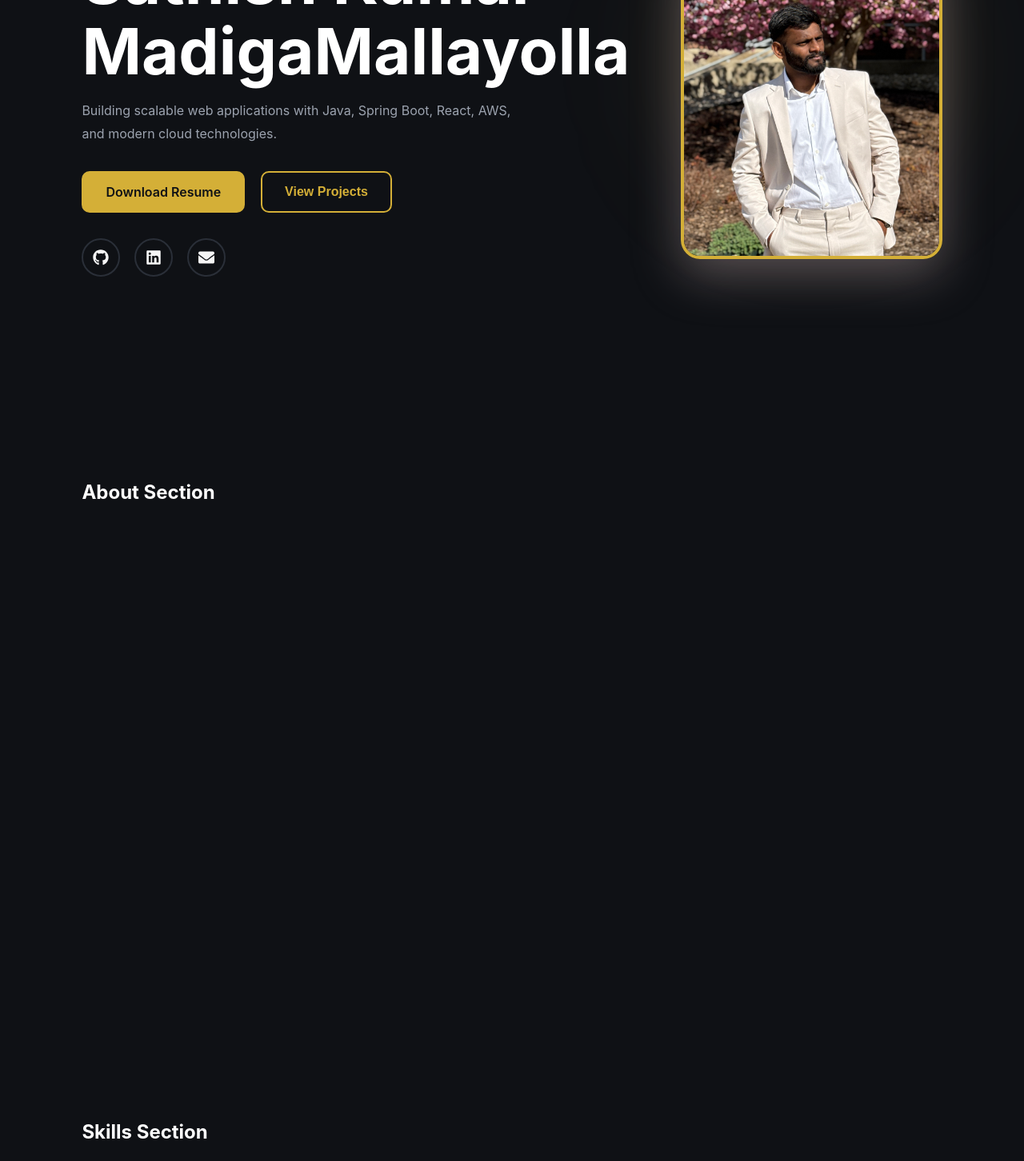
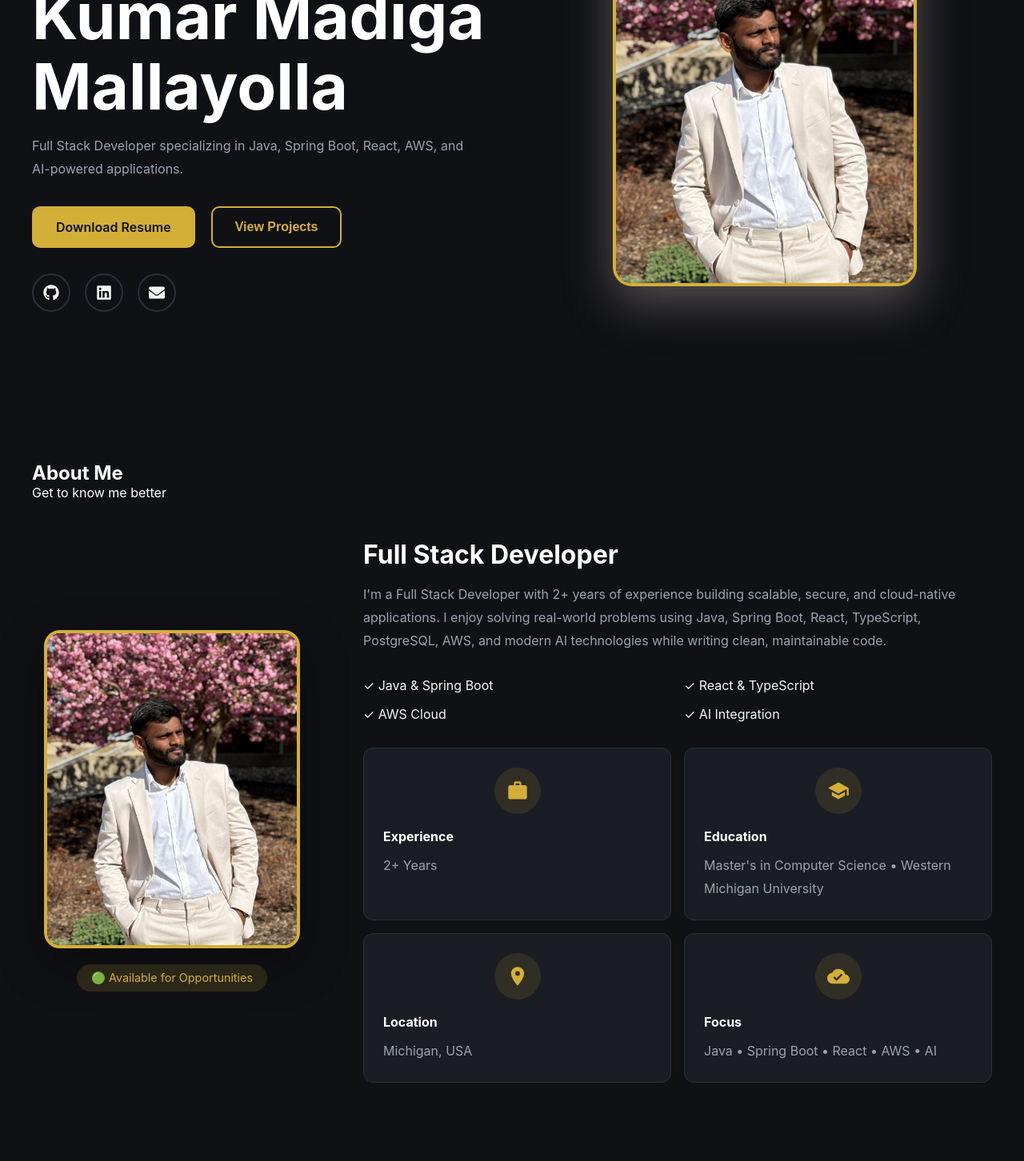
Before and after one commit to Sathish0620/Portfolio, a React (Vite) app: page / in a window 1280 px wide. Shown: the part 320-1772 px from the top of the page at 80% size. Built offline with nearby package versions, Linux system fonts and the light colour scheme.

Commit message:
feat: enhance about section with reusable cards and animations

```diff
--- /dev/null
+++ b/src/animations/variants.ts
@@ -0,0 +1,32 @@
+export const slideInLeft = {
+  hidden: {
+    opacity: 0,
+    x: -50,
+  },
+  visible: {
+    opacity: 1,
+    x: 0,
+  },
+};
+
+export const scaleIn = {
+  hidden: {
+    opacity: 0,
+    scale: 0.9,
+  },
+  visible: {
+    opacity: 1,
+    scale: 1,
+  },
+};
+
+export const fadeInUp = {
+  hidden: {
+    opacity: 0,
+    y: 30,
+  },
+  visible: {
+    opacity: 1,
+    y: 0,
+  },
+};
--- a/src/components/About/About.css
+++ b/src/components/About/About.css
@@ -0,0 +1,178 @@
+.about {
+  padding: 6rem 1.5rem;
+}
+
+.about-container {
+  max-width: 1200px;
+  margin: 0 auto;
+}
+
+.about-content {
+  display: grid;
+  grid-template-columns: 350px 1fr;
+  gap: 4rem;
+  align-items: center;
+  margin-top: 3rem;
+}
+
+/* Image */
+
+.about-image {
+  text-align: center;
+}
+
+.about-image img {
+  width: 100%;
+  max-width: 320px;
+
+  border-radius: 20px;
+
+  border: 4px solid var(--gold);
+
+  box-shadow: 0 20px 60px rgba(0,0,0,.3);
+}
+
+.status-badge {
+  display: inline-block;
+
+  margin-top: 1rem;
+
+  background: rgba(212,175,55,.15);
+
+  color: var(--gold);
+
+  padding: 8px 18px;
+
+  border-radius: 999px;
+
+  font-size: .9rem;
+}
+
+/* Right */
+
+.about-info h3 {
+  font-size: 2rem;
+  margin-bottom: 1rem;
+}
+
+.about-info p {
+  color: var(--text-secondary);
+  line-height: 1.8;
+}
+
+.about-highlights {
+  margin: 2rem 0;
+
+  display: grid;
+  grid-template-columns: repeat(2,1fr);
+
+  gap: 1rem;
+}
+
+.about-highlights span {
+  color: var(--text);
+}
+
+/* Cards */
+
+.about-cards {
+  display: grid;
+  grid-template-columns: repeat(2,1fr);
+  gap: 1rem;
+}
+
+.about-card {
+  background: var(--surface);
+
+  padding: 1.5rem;
+
+  border: 1px solid var(--border);
+
+  border-radius: 12px;
+
+  transition: .3s;
+}
+
+.about-card:hover {
+  border-color: var(--gold);
+  transform: translateY(-5px);
+}
+
+.about-card h4 {
+    margin-bottom: .75rem;
+
+  display: flex;
+
+  align-items: center;
+
+  gap: 10px;
+
+}
+
+.about-card h4 svg {
+
+  color: var(--gold);
+
+  font-size: 1.2rem;
+
+}
+
+.about-card p {
+  color: var(--text-secondary);
+}
+
+.card-icon{
+
+width:58px;
+height:58px;
+
+display:flex;
+align-items:center;
+justify-content:center;
+
+margin:auto;
+
+border-radius:50%;
+
+background:rgba(212,175,55,.12);
+
+color:var(--gold);
+
+font-size:28px;
+
+margin-bottom:18px;
+
+transition:.3s;
+
+}
+
+.about-card:hover .card-icon{
+
+transform:scale(1.08);
+
+background:var(--gold);
+
+color:var(--bg);
+
+}
+
+
+
+/* Mobile */
+
+@media (max-width:900px){
+
+  .about-content{
+    grid-template-columns:1fr;
+    text-align:center;
+  }
+
+  .about-highlights{
+    grid-template-columns:1fr;
+  }
+
+  .about-cards{
+    grid-template-columns:1fr;
+  }
+
+}
--- a/src/components/About/About.tsx
+++ b/src/components/About/About.tsx
@@ -1,7 +1,91 @@
+import "./About.css";
+
+import heroImage from "../../assets/images/Photo.jpeg";
+import SectionTitle from "../SectionTitle/SectionTitle";
+import { PROFILE } from "../../constants/profile";
+import { ABOUT_CARDS } from "../../data/aboutData";
+import {fadeInUp} from "../../animations/variants";
+import { motion } from "framer-motion";
 const About = () => {
+
   return (
-    <section id="about">
-      <h1>About Section</h1>
+    <section id="about" className="about">
+      <div className="about-container">
+
+        <SectionTitle
+          title="About Me"
+          subtitle="Get to know me better"
+        />
+
+        <div className="about-content">
+
+          <div className="about-image">
+            <img
+              src={heroImage}
+              alt={PROFILE.firstName}
+            />
+
+            {PROFILE.available && (
+              <span className="status-badge">
+                🟢 Available for Opportunities
+              </span>
+            )}
+          </div>
+
+          <div className="about-info">
+
+            <h3>
+              Full Stack Developer
+            </h3>
+
+            <p>
+              {PROFILE.about}
+            </p>
+
+            <div className="about-highlights">
+              {PROFILE.highlights.map((highlight) => (
+                <span key={highlight}>
+                  ✓ {highlight}
+                </span>
+              ))}
+            </div>
+
+            <motion.div
+              variants={fadeInUp}
+              initial="hidden"
+              whileInView="visible"
+              viewport={{ once:true }}
+              transition={{
+              duration:.5
+              }}
+              className="about-cards">
+                {ABOUT_CARDS.map(card => {
+                  const Icon = card.icon;
+
+                    return (
+
+                    <div className="about-card">
+
+                      <div className="card-icon">
+
+                        <Icon />
+
+                      </div>
+
+                      <h4>{card.title}</h4>
+
+                      <p>{card.value}</p>
+
+                    </div>
+                    )
+                })}
+            </motion.div>
+
+          </div>
+
+        </div>
+
+      </div>
     </section>
   );
 };
--- a/src/components/Hero/Hero.css
+++ b/src/components/Hero/Hero.css
@@ -4,7 +4,7 @@
   display: flex;
   align-items: center;
 
-  padding: 4rem 8%;
+  padding: 4rem 1.5rem;
 }
 
 .hero-container {
@@ -40,10 +40,6 @@
   margin-bottom: 1rem;
 }
 
-.hero-title span {
-  display: block;
-}
-
 .hero-description {
   max-width: 560px;
 
@@ -69,7 +65,7 @@
 }
 
 .hero-image-glow {
-  position: absolute;
+  /*position: absolute;
 
   width: 320px;
   height: 320px;
@@ -80,11 +76,12 @@
 
   filter: blur(80px);
 
-  z-index: -1;
+  z-index: -1;*/
+  display:none;
 }
 
 .hero-image img {
-  width: 400px;
+  width: 380px;
   max-width: 100%;
 
   border-radius: 24px;
@@ -103,6 +100,17 @@
 
 
 @media (max-width: 900px) {
+  .hero {
+
+    padding: 2rem 1rem;
+
+  }
+  .hero-title {
+    font-size: clamp(2.2rem, 9vw, 3.2rem);
+    line-height: 1.15;
+    word-break: break-word;
+  }
+
   .hero-container {
     grid-template-columns: 1fr;
 
@@ -110,11 +118,23 @@
   }
 
   .hero-description {
-    margin: 0 auto 2rem;
+    max-width: 100%;
+    font-size: 1rem;
+    line-height: 1.7;
   }
 
   .hero-buttons {
-    justify-content: center;
+
+    flex-direction: column;
+
+    width: 100%;
+
+  }
+
+  .hero-buttons .btn {
+
+    width: 100%;
+
   }
 
   .hero-image {
@@ -122,6 +142,10 @@
   }
 
   .hero-image img {
-    width: 300px;
+
+    width: min(280px, 80vw);
+
+    height: auto;
+
   }
 }
--- a/src/components/Hero/Hero.tsx
+++ b/src/components/Hero/Hero.tsx
@@ -1,18 +1,24 @@
 import "./Hero.css";
 
 import heroImage from "../../assets/images/Photo.jpeg";
-
+import { motion } from "framer-motion";
 import { PROFILE } from "../../constants/profile";
 import { scrollToSection } from "../../utils/scrollToSection";
 import SocialLinks from "../SocialLinks/SocialLinks";
 import Button from "../Button/Button";
-
+import {slideInLeft, scaleIn, fadeInUp} from "../../animations/variants";
 const Hero = () => {
   return (
     <section id="hero" className="hero">
       <div className="hero-container">
 
-        <div className="hero-content">
+        <motion.div className="hero-content"
+            variants={slideInLeft}
+            initial="hidden"
+            animate="visible"
+            transition={{
+                duration: 0.8,
+            }}>
 
           <p className="hero-role">
             {PROFILE.role}
@@ -26,7 +32,14 @@ const Hero = () => {
             {PROFILE.tagline}
           </p>
 
-          <div className="hero-buttons">
+          <motion.div className="hero-buttons"
+            variants={fadeInUp}
+            initial="hidden"
+            animate="visible"
+            transition={{
+                delay: 0.4,
+                duration: 0.6,
+            }}>
 
             <Button
               href={PROFILE.resume}
@@ -42,21 +55,29 @@ const Hero = () => {
               View Projects
             </Button>
 
-          </div>
+          </motion.div>
             <SocialLinks />
 
-        </div>
+        </motion.div>
 
-        <div className="hero-image">
+        <motion.div className="hero-image"
+            variants={scaleIn}
+            initial="hidden"
+            animate="visible"
+            transition={{
+                duration: 0.9,
+                delay: 0.2,
+            }}>
             <div className="hero-image-glow"></div>
           <img
             src={heroImage}
             alt={PROFILE.firstName}
           />
 
-        </div>
+        </motion.div>
 
       </div>
+
     </section>
   );
 };
--- a/src/components/SocialLinks/SocialLinks.tsx
+++ b/src/components/SocialLinks/SocialLinks.tsx
@@ -1,9 +1,14 @@
 import "./SocialLinks.css";
 import { SOCIAL_LINKS } from "../../constants/socials";
-
+import {motion} from "framer-motion";
 const SocialLinks = () => {
   return (
-    <div className="social-links">
+    <motion.div className="social-links"
+    initial={{ opacity: 0 }}
+    animate={{ opacity: 1 }}
+    transition={{
+        delay: 0.7,
+    }}>
       {SOCIAL_LINKS.map((social) => {
         const Icon = social.icon;
 
@@ -19,7 +24,7 @@ const SocialLinks = () => {
           </a>
         );
       })}
-    </div>
+    </motion.div>
   );
 };
 
--- a/src/constants/profile.ts
+++ b/src/constants/profile.ts
@@ -1,25 +1,44 @@
 export const PROFILE = {
   firstName: "Sathish Kumar",
-  lastName: "MadigaMallayolla",
+  lastName: "Madiga Mallayolla",
 
   role: "Full Stack Developer",
 
   tagline:
-    "Building scalable web applications with Java, Spring Boot, React, AWS, and modern cloud technologies.",
+    "Full Stack Developer specializing in Java, Spring Boot, React, AWS, and AI-powered applications.",
+
+  about:
+    "I'm a Full Stack Developer with 2+ years of experience building scalable, secure, and cloud-native applications. I enjoy solving real-world problems using Java, Spring Boot, React, TypeScript, PostgreSQL, AWS, and modern AI technologies while writing clean, maintainable code.",
+
+  highlights: [
+    "Java & Spring Boot",
+    "React & TypeScript",
+    "AWS Cloud",
+    "AI Integration",
+  ],
+
+  experience: "2+ Years",
+
+  education:
+    "Master's in Computer Science • Western Michigan University",
+
+  currentCompany: "YTT Global Services",
+
+  specialization:
+    "Java • Spring Boot • React • AWS • AI",
+
+  location: "Michigan, USA",
 
   email: "sathishkumarm7719@gmail.com",
 
   phone: "+1 (269) 391-7283",
 
-  github: "https://github.com/sathish0620",
+  github: "https://github.com/Sathish0620",
 
-  linkedin: "https://www.linkedin.com/in/sathish-m-8638503a9",
+  linkedin:
+    "https://www.linkedin.com/in/sathish-m-8638503a9",
 
   resume: "/resume.pdf",
 
-  location: "Michigan, USA",
-
-  experience: "2+ Years",
-
   available: true,
 } as const;
--- /dev/null
+++ b/src/data/aboutData.ts
@@ -0,0 +1,31 @@
+import {
+  MdWork,
+  MdSchool,
+  MdLocationOn,
+  MdCloudDone,
+} from "react-icons/md";
+
+import { PROFILE } from "../constants/profile";
+
+export const ABOUT_CARDS = [
+  {
+    title: "Experience",
+    value: PROFILE.experience,
+    icon: MdWork,
+  },
+  {
+    title: "Education",
+    value: PROFILE.education,
+    icon: MdSchool,
+  },
+  {
+    title: "Location",
+    value: PROFILE.location,
+    icon: MdLocationOn,
+  },
+  {
+    title: "Focus",
+    value: PROFILE.specialization,
+    icon: MdCloudDone,
+  },
+];
--- a/src/styles/global.css
+++ b/src/styles/global.css
@@ -6,6 +6,15 @@ padding:0;
 
 box-sizing:border-box;
 
+}
+#root {
+  min-height: 100vh;
+}
+
+html,
+body {
+  overflow-x: clip;
+  overscroll-behavior-x: none;
 }
 
 html{
@@ -30,5 +39,9 @@ section{
 
 min-height:100vh;
 
-padding:120px 8%;
 }
+
+
+/*{
+    outline: 1px solid red;
+}*/
```
